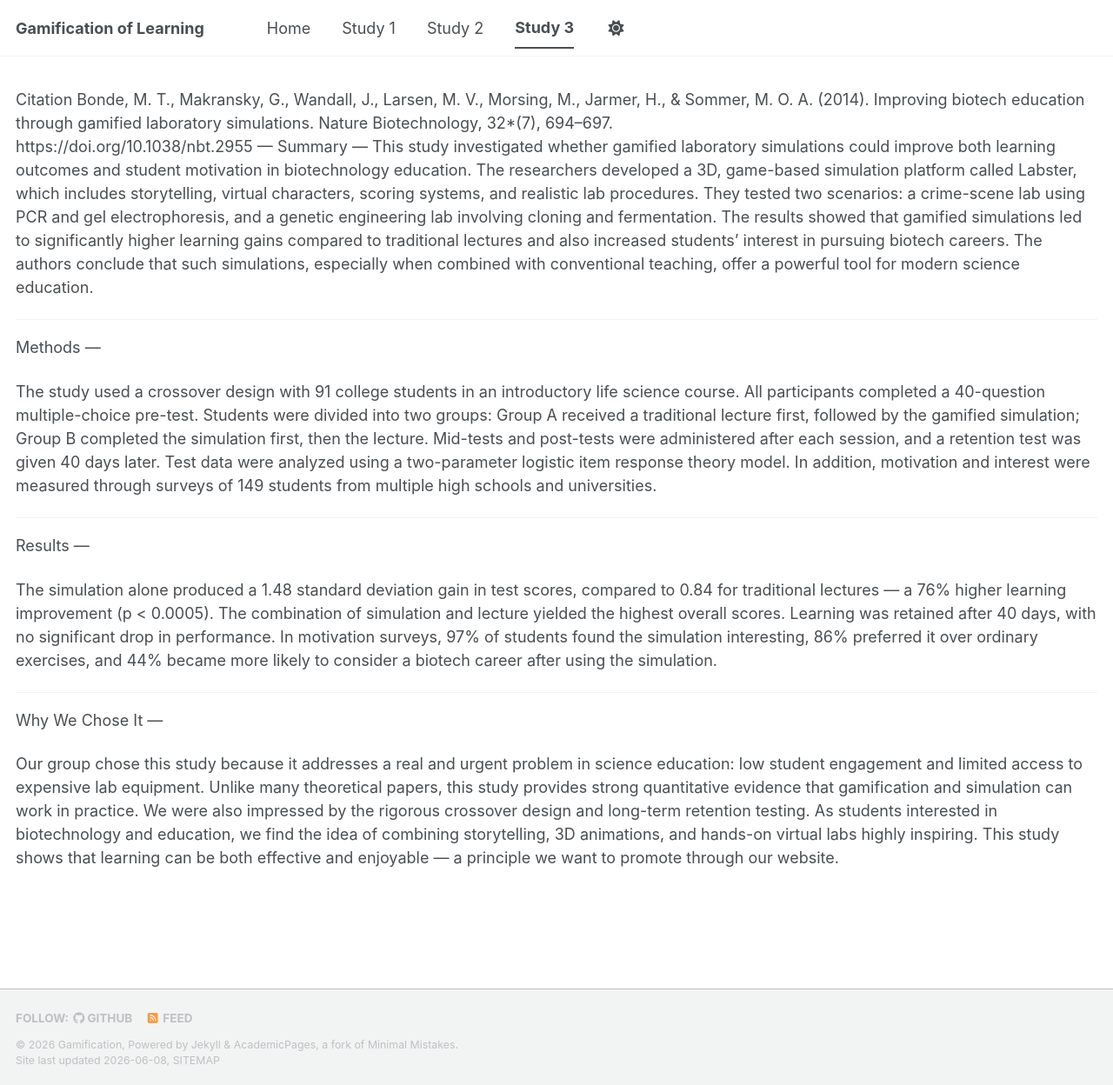
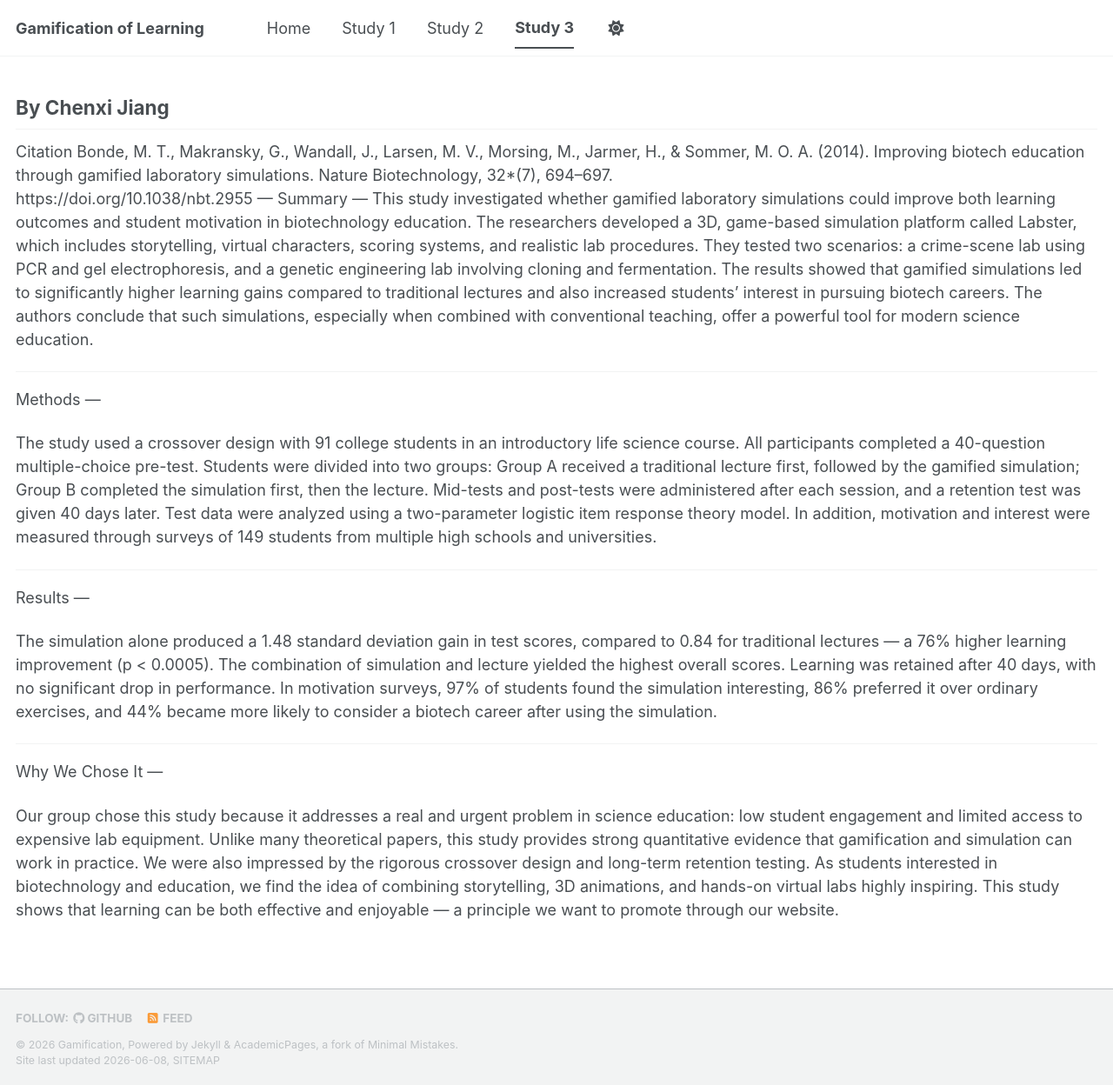
Before and after one commit to gutesy/gamification, a Jekyll site: the page built from _pages/study3.md, in a window 1280 px wide and 1248 px high. Shown: the whole window at 87% size. Built offline with Jekyll 4.4.1, drawn with Linux system fonts in a browser that asks for light colours; a script bundle is joined from its source files by our own code; library files that are not in the unit come from our copies.

Commit message:
Update study3.md

```diff
--- a/_pages/study3.md
+++ b/_pages/study3.md
@@ -2,6 +2,8 @@
 layout: splash
 title: "Study 3"
 permalink: /study3/
+---
+By Chenxi Jiang
 ---
 
 Citation
```
